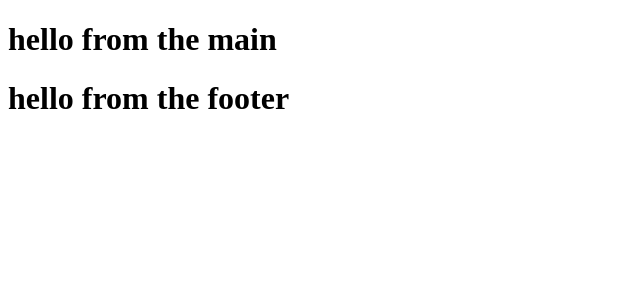
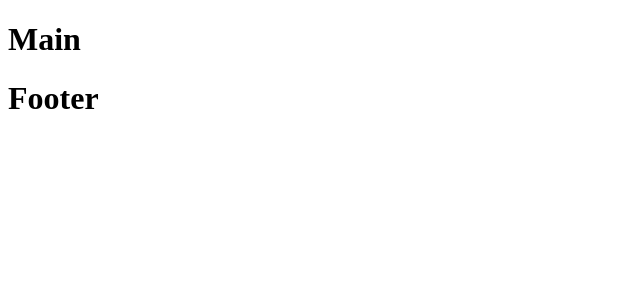
Before and after one commit to anyuan-chen/pss, a Next.js app: page / in a window 1280 px wide. Shown: the top 300 px of the page, without its empty margins (0-640 px from the left). Built offline with nearby package versions, Linux system fonts and the light colour scheme.

Commit message:
enabling authors

```diff
--- a/pages/index.js
+++ b/pages/index.js
@@ -10,11 +10,11 @@ export default function Home() {
       </Head>
 
       <main>
-        <h1> hello from the main</h1>
+        <h1> Main</h1>
       </main>
 
       <footer>
-        <h1> hello from the footer</h1>
+        <h1> Footer</h1>
       </footer>
     </div>
   );
```
